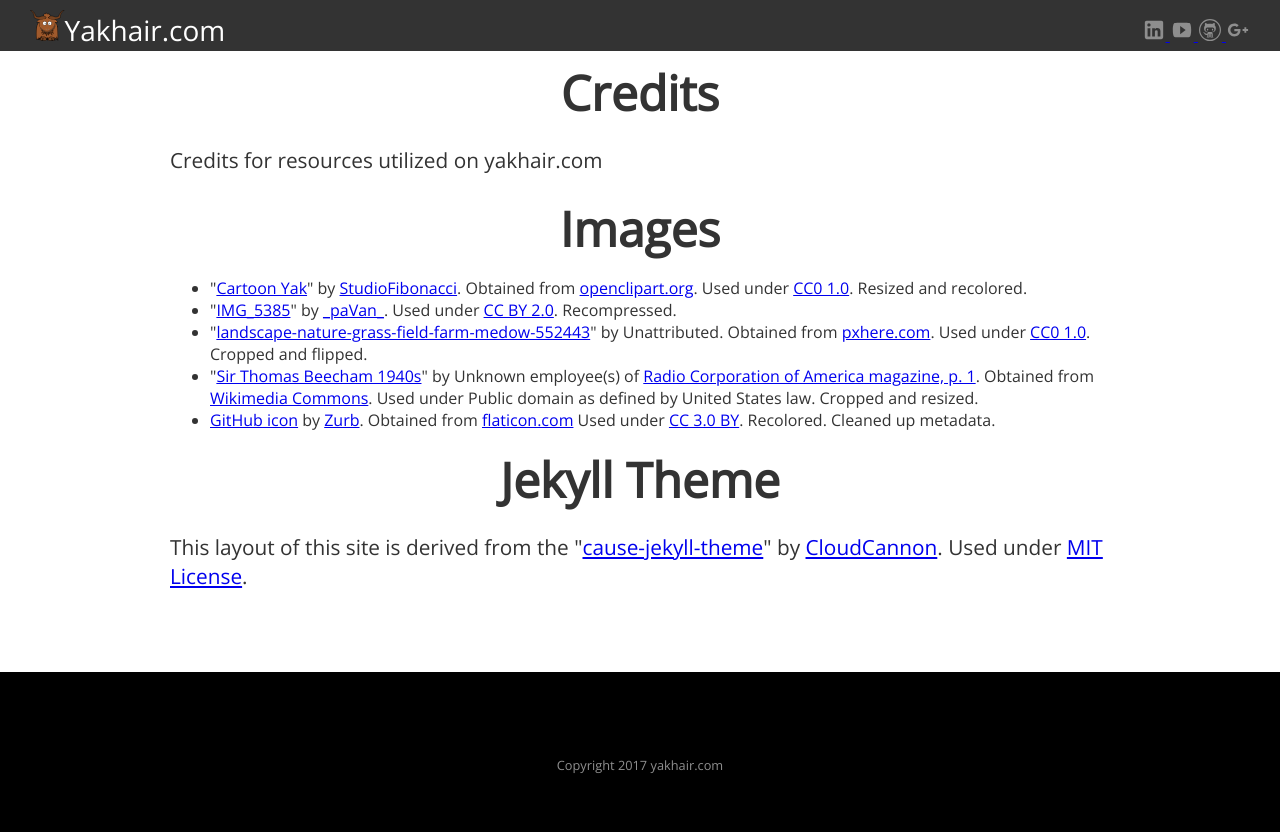
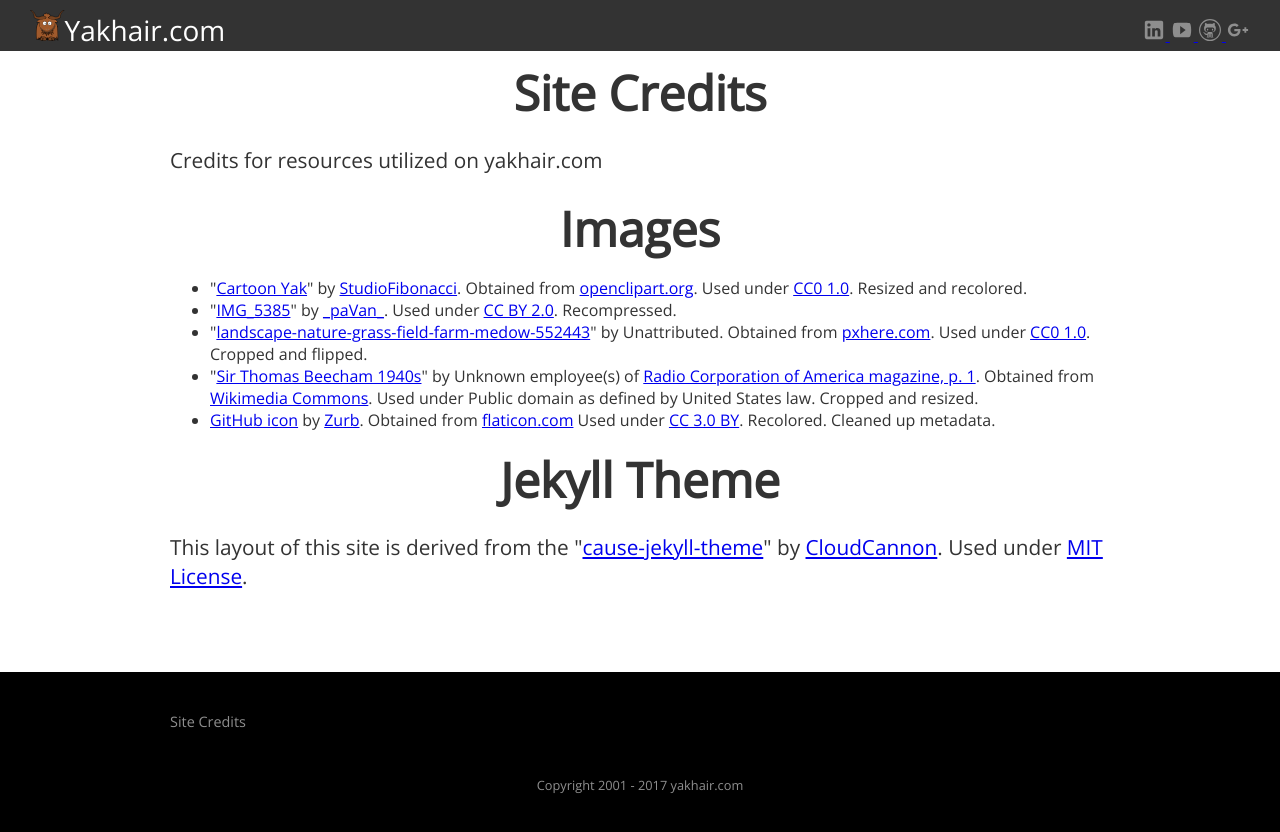
Before and after one commit to StilgarISCA/Yakhair, a Jekyll site: the page built from credits.html, in a window 1280 px wide. Shown: the top 832 px of the page. Built offline with Jekyll 4.4.1, drawn with Linux system fonts in a browser that asks for light colours; nearby versions of some CDN libraries.

Commit message:
Credits link in footer

```diff
--- a/_config.yml
+++ b/_config.yml
@@ -16,7 +16,7 @@
 lang: en-US
 title: yakhair.com
 url: #https://www.yakhair.com
-baseurl: #https://www.yakhair.com
+baseurl: #https://www.yakhair.com #No trailing slash!
 google_analytics_key:
 
 # Values for the jekyll-seo-tag gem (https://github.com/jekyll/jekyll-seo-tag)
--- a/_includes/footer.html
+++ b/_includes/footer.html
@@ -1,2 +1,6 @@
-<footer></footer>
-<p class="copyright">Copyright {{ 'now' | date: "%Y" }} yakhair.com</p>
+<footer>
+    <div class="container">
+        <p><a href="{{ site.baseurl }}/credits">Site Credits</a></p>
+    </div>
+</footer>
+<p class="copyright">Copyright 2001 - {{ 'now' | date: "%Y" }} yakhair.com</p>
--- a/credits.html
+++ b/credits.html
@@ -1,13 +1,13 @@
 ---
 layout: default
-title: Yakhair.com credits
+title: Site Credits
 description: Proper attribution for the resources used on yakhair.com.
 #header_background_image: https://source.unsplash.com/0U_gjae2TKo/1880x1240?a=.png
 #newsletter_background_image: https://source.unsplash.com/c8ET5XvBwnU/1880x1240?a=.png
 ---
 <section>
 	<div class="container">
-		<h2>Credits</h2>
+		<h2>Site Credits</h2>
         <p>Credits for resources utilized on yakhair.com</p>
         <h2>Images</h2>
         <ul>
```
